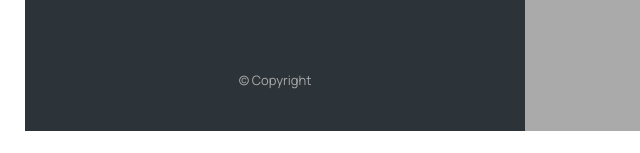
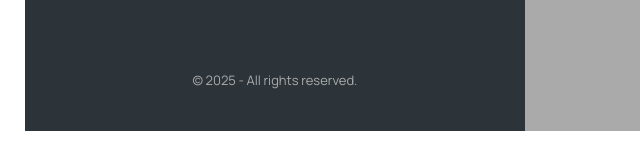
Before and after one commit to Daniel-Nlemedim/Mapty, a website: page index.html in a window 1280 px wide. Shown: the part 644-797 px from the top of the page, 0-640 px from the left. Drawn offline with nearby package versions, Linux system fonts and the light colour scheme.

Commit message:
feat: update copyright year dynamically in the footer

```diff
--- a/index.html
+++ b/index.html
@@ -119,7 +119,7 @@
     </ul>
 
     <p class="copyright">
-      &copy; Copyright
+      &copy; <span class="copy-year">2023 </span>
     </p>
 
   </div>
--- a/script.js
+++ b/script.js
@@ -65,6 +65,7 @@ const inputElevation = document.querySelector(".form__input--elevation");
 const inputDuration = document.querySelector(".form__input--duration");
 const inputSteps = document.querySelector(".form__input--steps");
 const formBtn = document.querySelector(".form__btn");
+const copyRight = document.querySelector(".copyright");
 
 class App {
   #map;
@@ -81,6 +82,9 @@ class App {
 
     //get data from local storage
     this._getLocalStorage();
+
+    //calculating the current year
+    this._calcYear();
 
     //attaching events handlers
     form.addEventListener("submit", this._newWorkout.bind(this));
@@ -405,6 +409,12 @@ class App {
     }); //setting the view of the map to the workout coordinates
   }
 
+  //calculating the current year and setting it to the copyright text
+_calcYear(){
+  const currentYear = new Date().getFullYear();
+  copyRight.textContent = `© ${currentYear} - All rights reserved.`;
+}
+
   _setLocalStorage() {
     localStorage.setItem("workouts", JSON.stringify(this.#workouts)); //convert the object to string
   }
```
